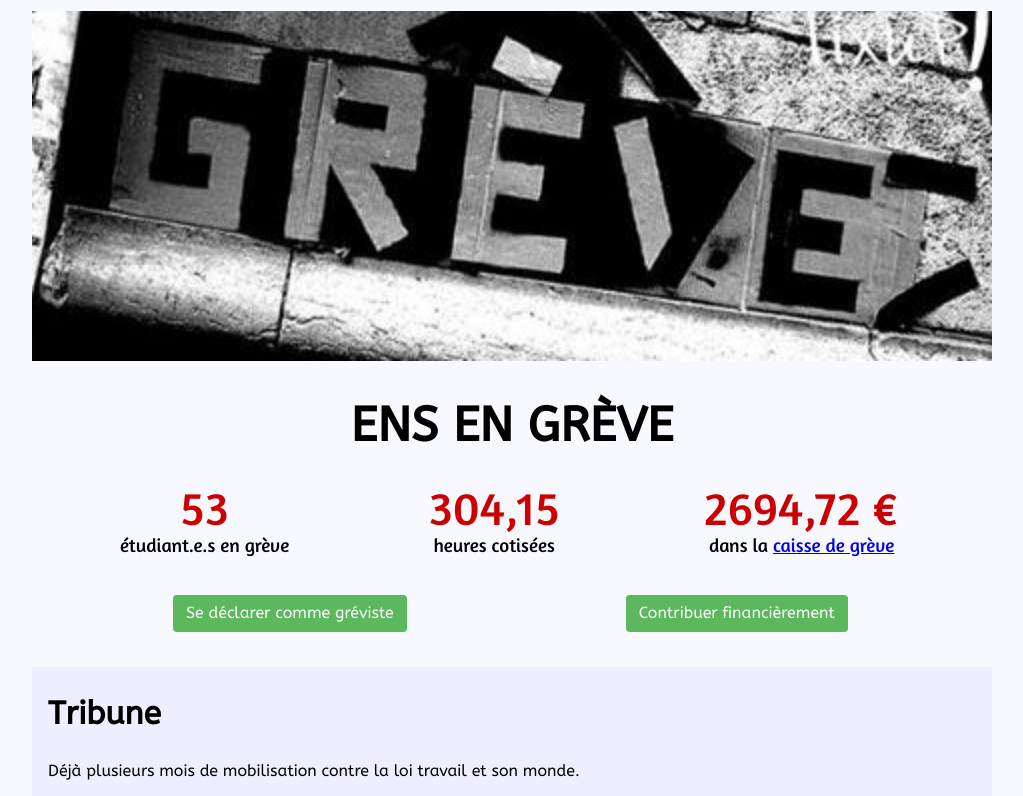
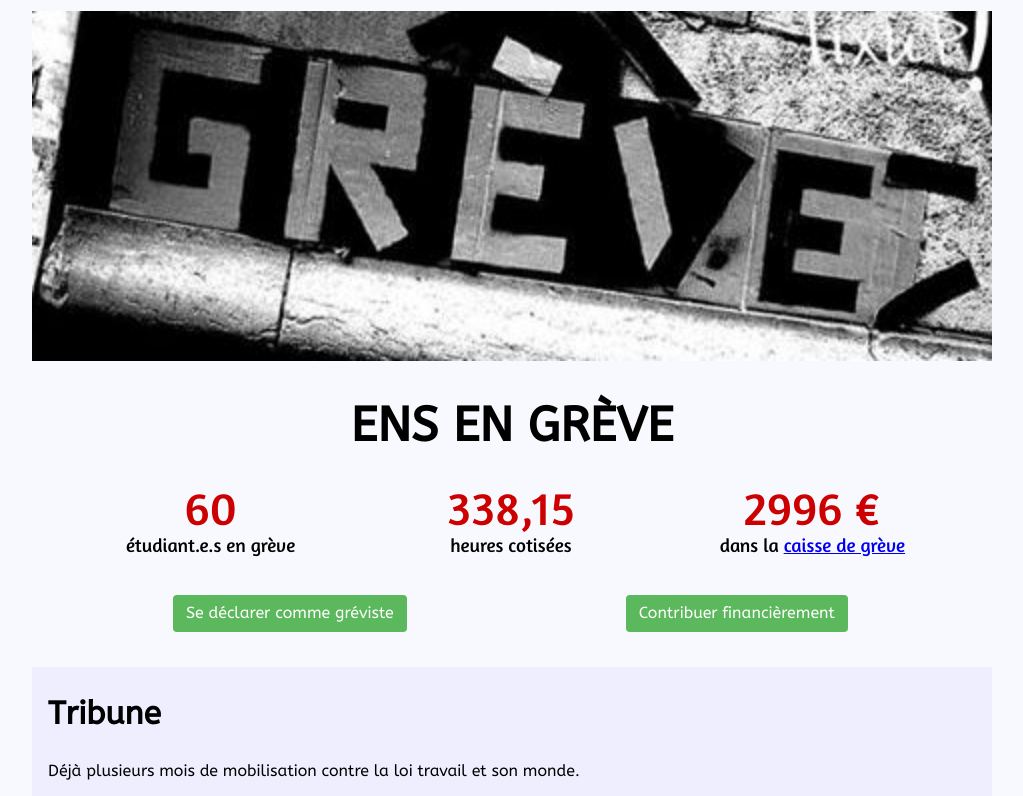
Before and after one commit to ensengreve/ensengreve.github.io, a plain HTML site: page index.html in a window 1280 px wide. Shown: the top 796 px of the page, without its empty margins (128-1151 px from the left). Drawn offline with Linux system fonts and the light colour scheme.

Commit message:
majcompteurs

```diff
--- a/index.html
+++ b/index.html
@@ -23,15 +23,15 @@
       <table class="stats">
         <tr>
           <td>
-            <span class="number">53</span><br />
+            <span class="number">60</span><br />
             <span class="subtitle">étudiant.e.s en grève</span>
           </td>
           <td>
-            <span class="number">304,15</span><br />
+            <span class="number">338,15</span><br />
             <span class="subtitle">heures cotisées</span>
           </td>
           <td>
-            <span class="number">2694,72 €</span><br />
+            <span class="number">2996 €</span><br />
             <span class="subtitle">dans la <a href="https://www.yoongo.com/fr-c2537-ens-en-greve">caisse de grève</a></span>
           </td>
         </tr>
```
